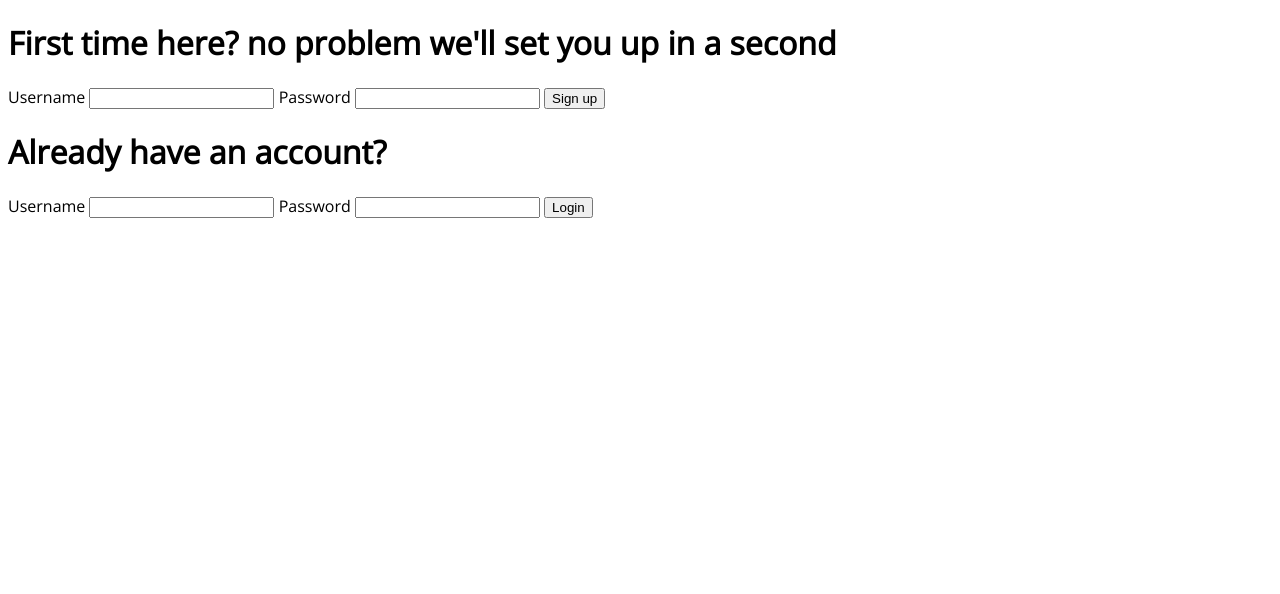
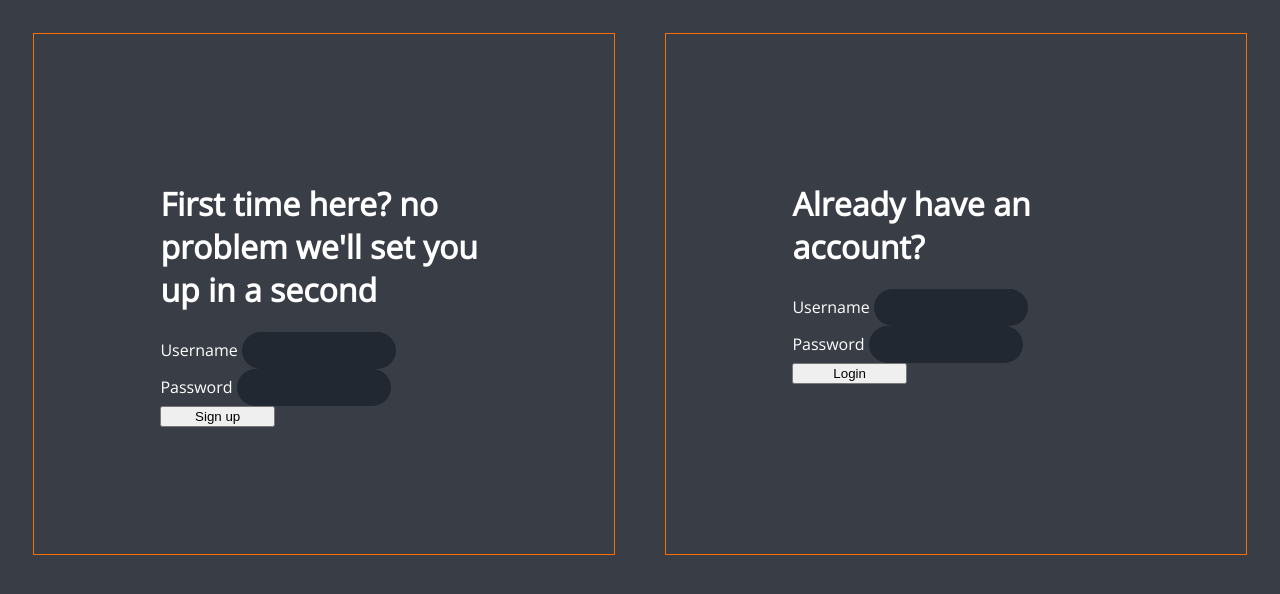
Before and after one commit to eitan-lich/php-eCommerce, a PHP site: page /login.php in a window 1280 px wide. Shown: the top 594 px of the page. Run offline with PHP 8.4, Linux system fonts and the light colour scheme.

Commit message:
Changed some more styling, mainly color pallete

```diff
--- a/styles.css
+++ b/styles.css
@@ -1,5 +1,7 @@
 body {
     font-family: 'Open Sans', sans-serif;
+    background-color:  #393e46;
+    color: #FFF;
 }
 
 
@@ -11,26 +13,23 @@ body {
 
 .navbar-item a {
     text-decoration: none;
-    color: #111;
+    color: #FFF;
     cursor: pointer;
     margin:10px;
     font-size: 25px;
 
 }
 
-#search-bar {
+#search-bar, .auth-form input {
     border-radius: 20px;
     text-align: center;
     border: none 0px white;
-    background-color: bisque;
+	background-color: #222831;
     height:35px;
     width:150px;
     font-family: 'Open Sans', sans-serif;
 }
 
-#search-bar:focus {
-    outline-color: blue;
-}
 
 .items {
     display:flex;
@@ -40,9 +39,30 @@ body {
 .item-container {
     width:25%;
     border: 1px solid rgb(205, 200, 200);
+    background-color:#f2f2f2 ;
+    color:#222831;
 }
 
 .item-container img {
     width:250px;
     height:200px;
 }
+
+
+.auth-form {
+    display:flex;
+    flex-direction: column;
+    width:50%;
+    margin:25px;
+    border:1px solid #f96d00;
+    padding:10%;
+}
+
+.auth-form button {
+    width:35%;
+}
+
+.auth-form-container {
+    width:100%;
+    display:flex;
+}
```
